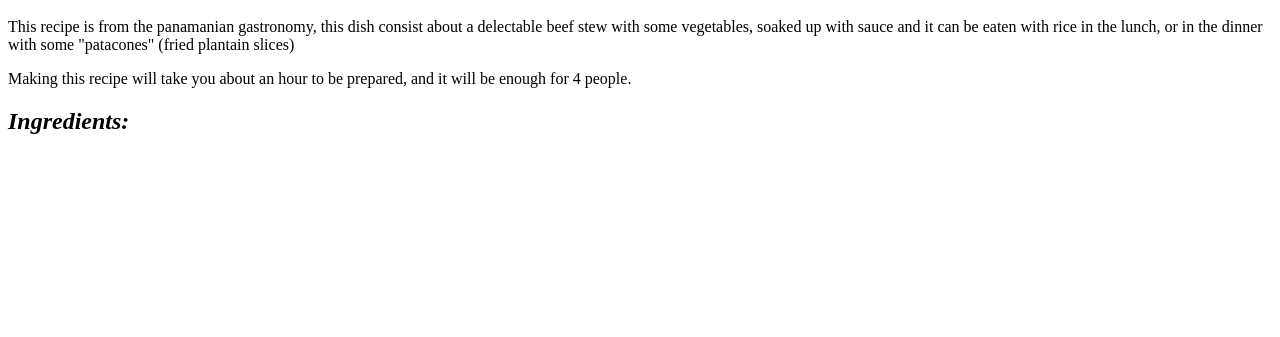
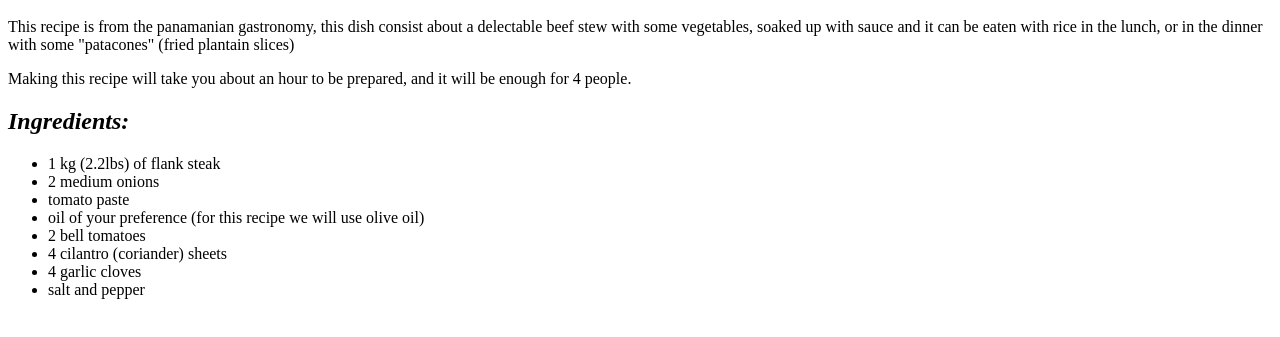
Before and after one commit to leivadev/odin-recipes, a plain HTML site: page recipes/ropa-vieja.html in a window 1280 px wide. Shown: the part 433-770 px from the top of the page. Drawn offline with Linux system fonts and the light colour scheme.

Commit message:
Create ropa vieja ingredients list

```diff
--- a/recipes/ropa-vieja.html
+++ b/recipes/ropa-vieja.html
@@ -14,8 +14,16 @@
     <p>Making this recipe will take you about an hour to be prepared, and it will be enough for 4 people.</p>
 
     <h2><em> Ingredients:</em></h2>
-
-
+    <ul>
+        <li> 1 kg (2.2lbs) of flank steak</li>
+        <li> 2 medium onions</li>
+        <li> tomato paste</li>
+        <li> oil of your preference (for this recipe we will use olive oil)</li>
+        <li> 2 bell tomatoes</li>
+        <li> 4 cilantro (coriander) sheets</li>
+        <li> 4 garlic cloves</li>
+        <li> salt and pepper</li>
+    </ul>
 
 </body>
 
```
